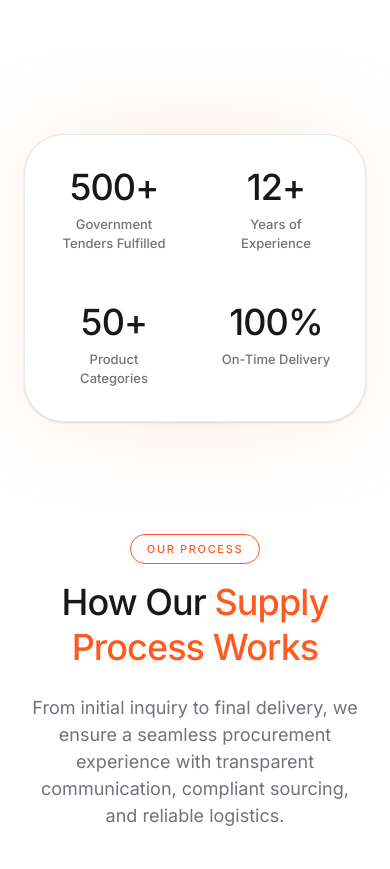
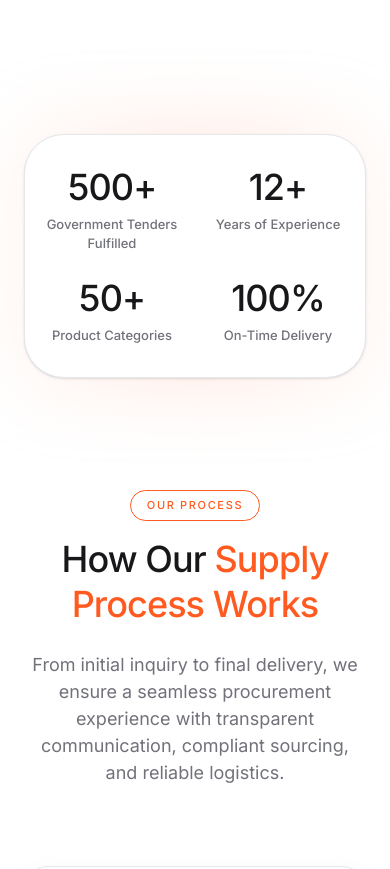
Before and after one commit to rajanthakulla/siddhi-binayak, a Next.js app: page / in a window 390 px wide. Shown: the part 5440-6309 px from the top of the page. Built offline with nearby package versions, Linux system fonts and the light colour scheme.

Commit message:
Optimize mobile responsiveness and prevent horizontal scroll on small devices

```diff
--- a/src/app/page.tsx
+++ b/src/app/page.tsx
@@ -59,7 +59,7 @@ const StatsCapsule = () => {
   return (
     <div className="relative w-full mx-auto">
       <div className="absolute -inset-2 md:-inset-4 bg-gradient-to-r from-[#FFD5C2] via-[#FF8A65] to-[#FFD5C2] rounded-[2.5rem] md:rounded-full blur-2xl opacity-20 pointer-events-none" />
-      <div className="relative bg-white border border-surface-border rounded-[2.5rem] md:rounded-full shadow-sm py-8 px-8 md:px-16 grid grid-cols-2 md:grid-cols-4 gap-12 md:gap-6 w-full">
+      <div className="relative bg-white border border-surface-border rounded-[2.5rem] md:rounded-full shadow-sm py-8 px-4 md:px-16 grid grid-cols-2 md:grid-cols-4 gap-6 w-full">
         <StatItem label="Government Tenders Fulfilled" value={500} suffix="+" />
         <StatItem label="Years of Experience" value={12} suffix="+" />
         <StatItem label="Product Categories" value={50} suffix="+" />
```
